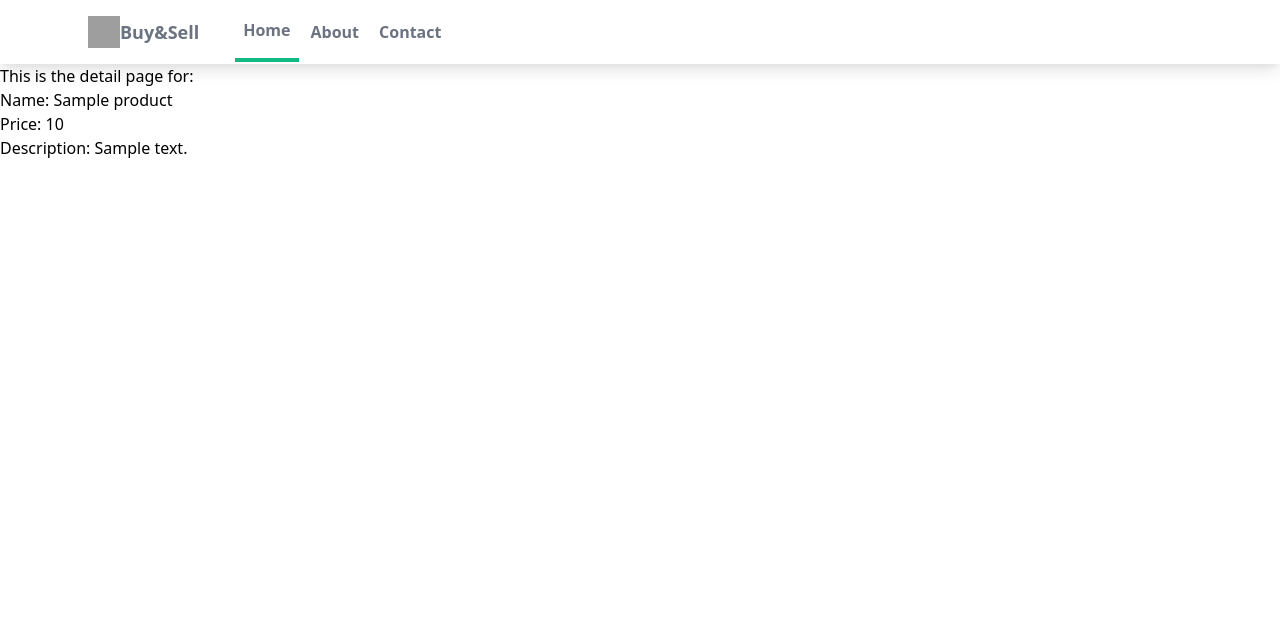
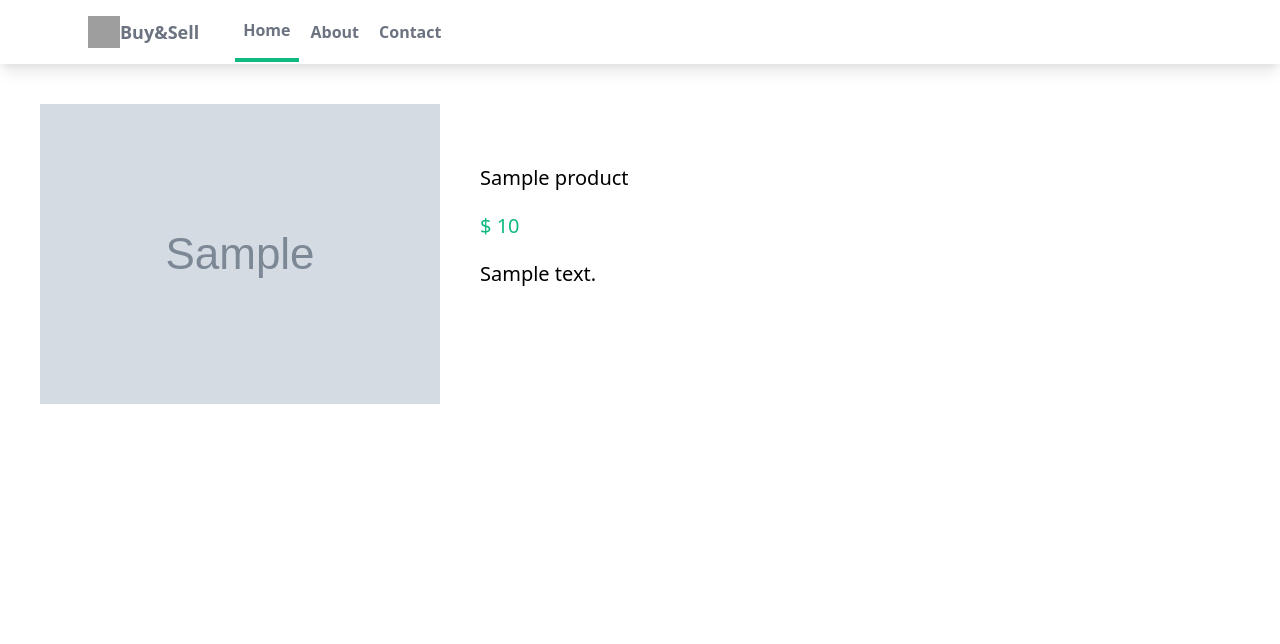
Before and after one commit to echeadle/django4, a Django app: page /myapp/products/1/ in a window 1280 px wide. Shown: the top 644 px of the page. Run offline with Django 4.2, Linux system fonts and the light colour scheme; tables that the repository leaves empty hold one stand-in row (values such as "Sample post"); grey boxes marked "Sample" are stand-in pictures; style sheets or scripts are compiled from the project's sources; grey boxes are pictures that could not be loaded.

Commit message:
Section 51, styling the detail page

```diff
--- a/myapp/templates/myapp/detail.html
+++ b/myapp/templates/myapp/detail.html
@@ -1,9 +1,13 @@
 {% extends 'myapp/base.html' %}
 {% load static%}
 {% block content %}
-   This is the detail page for: </br>
-   <h1>Name: {{ product.name }} </h1>
-   Price:  {{ product.price }}</br>
-   Description: {{ product.desc }}</br>
 
+   <div class="flex p-10 w-full h-200" >
+      <img class="w-1/3" src="{{ product.image.url }}" alt="">
+      <div class="w-2/3 text-xl ml-10 mt-10" >
+         <div class="mt-5" >{{ product.name }}</div>
+         <div class="mt-5 text-green-500" >$ {{ product.price }}</div>
+         <div class="mt-5" >{{ product.desc }}</div>
+      </div>
+   </div>
 {% endblock %}
--- a/myapp/templates/myapp/index.html
+++ b/myapp/templates/myapp/index.html
@@ -12,6 +12,11 @@
       </div>
     </main>
   <!--Site hero ends here-->
+
+    <div class="flex mt-5 p-10 justify-center" >
+      <h2 class="text-3xl font-normal mt-0 mb-2 text-gray-500" >Recent Products</h2>
+    </div>
+
   <div class="p-10 grid grid-cols-1 sm:grid-cols-1 md:grid-cols-3 xl:grid-cols-3 lg:grid-cols-3 gap-5">
     <!--Card 1-->
     {% for product in products %}
```
